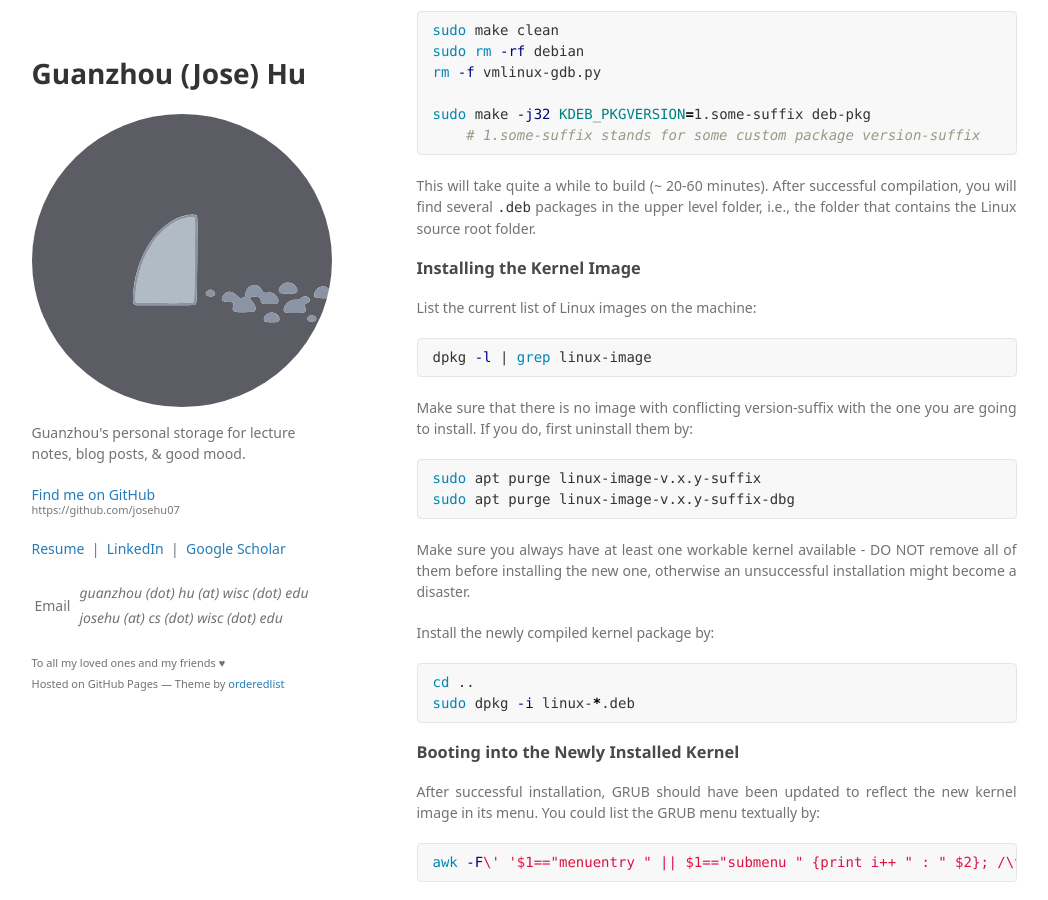
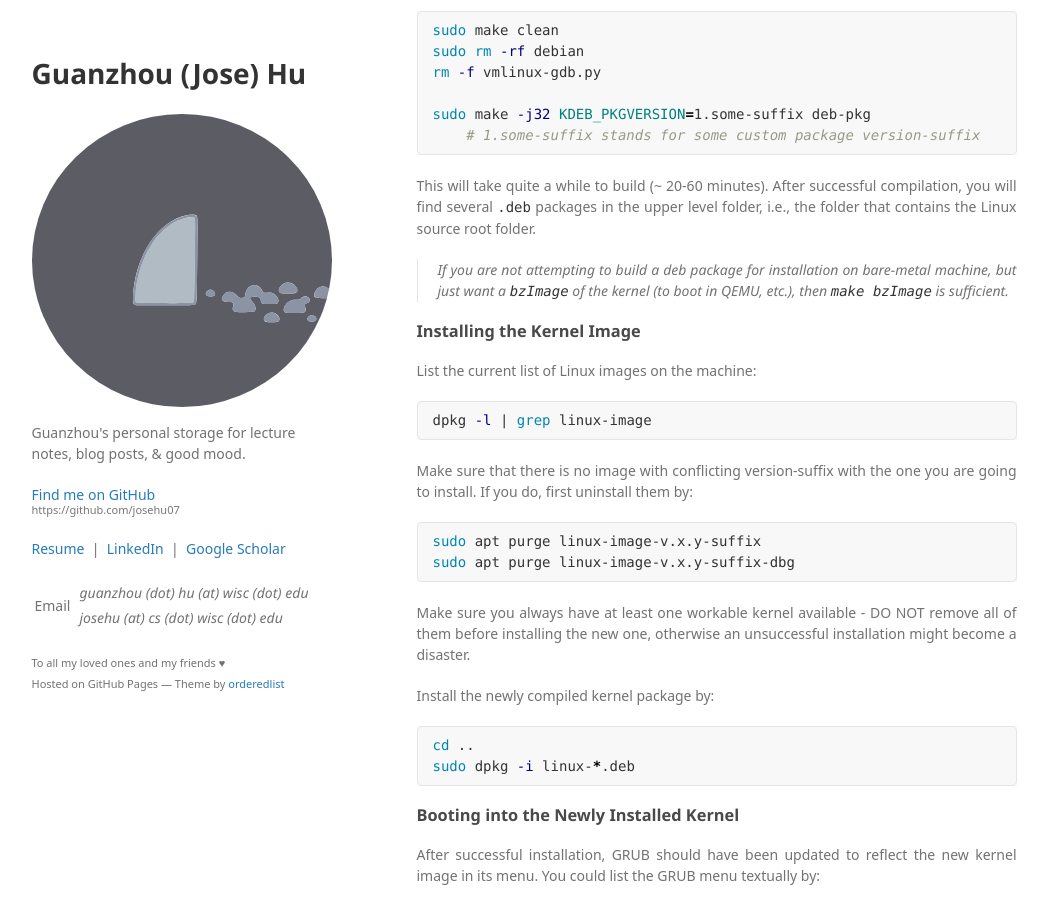
Before and after one commit to josehu07/josehu07.github.io, a Jekyll site: the page built from _posts/2021-01-02-linux-kernel-build-debug.md, in a window 1280 px wide and 900 px high, scrolled down 1501 px. Shown: the whole window, without its empty margins (116-1164 px from the left). Built offline with Jekyll 4.4.1, drawn with Linux system fonts in a browser that asks for light colours; some web fonts are replaced; formulas are drawn with MathJax 3; a script that is not in the unit is left out; comment, search, counter and statistics services are not loaded.

Commit message:
update the linux kernel development post

````diff
--- a/_posts/2021-01-02-linux-kernel-build-debug.md
+++ b/_posts/2021-01-02-linux-kernel-build-debug.md
@@ -68,6 +68,8 @@ sudo make -j32 KDEB_PKGVERSION=1.some-suffix deb-pkg
 ```
 
 This will take quite a while to build (~ 20-60 minutes). After successful compilation, you will find several `.deb` packages in the upper level folder, i.e., the folder that contains the Linux source root folder.
+
+> If you are not attempting to build a deb package for installation on bare-metal machine, but just want a `bzImage` of the kernel (to boot in QEMU, etc.), then `make bzImage` is sufficient.
 
 ### Installing the Kernel Image
 
````
